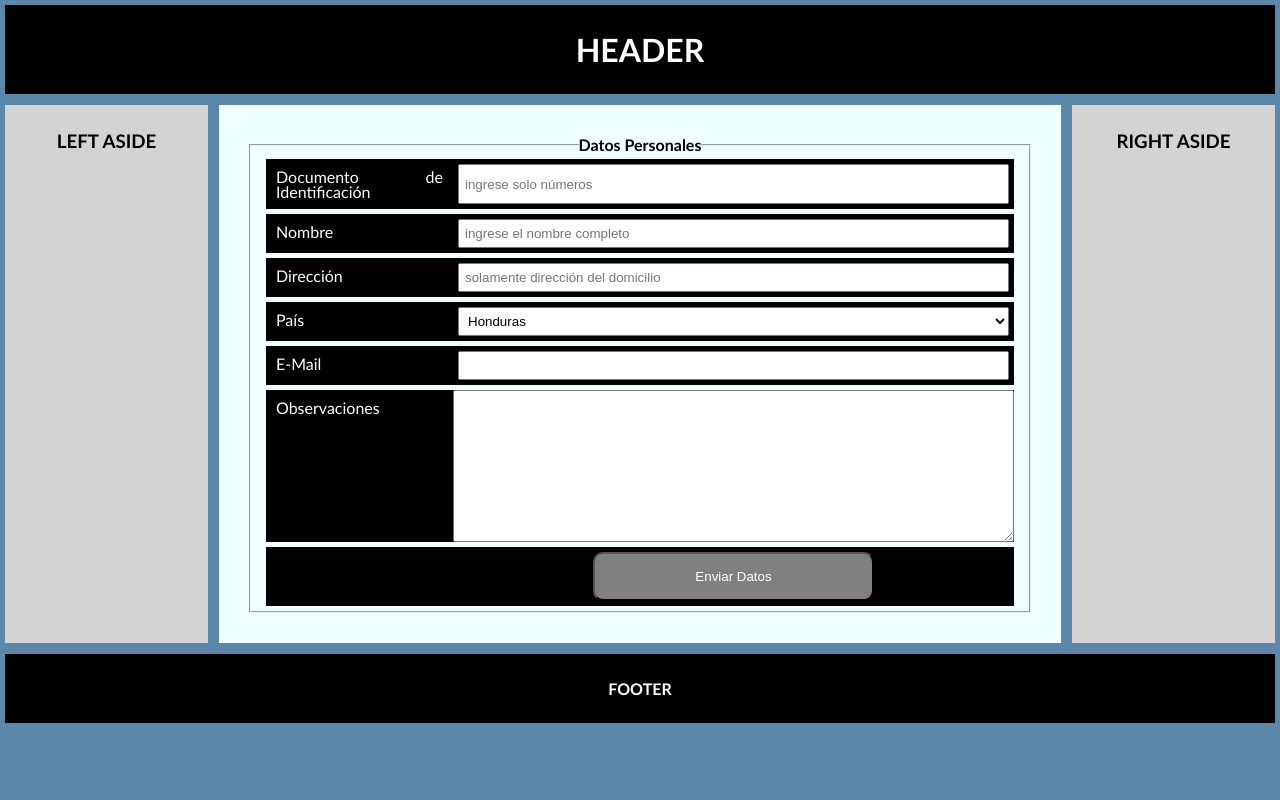
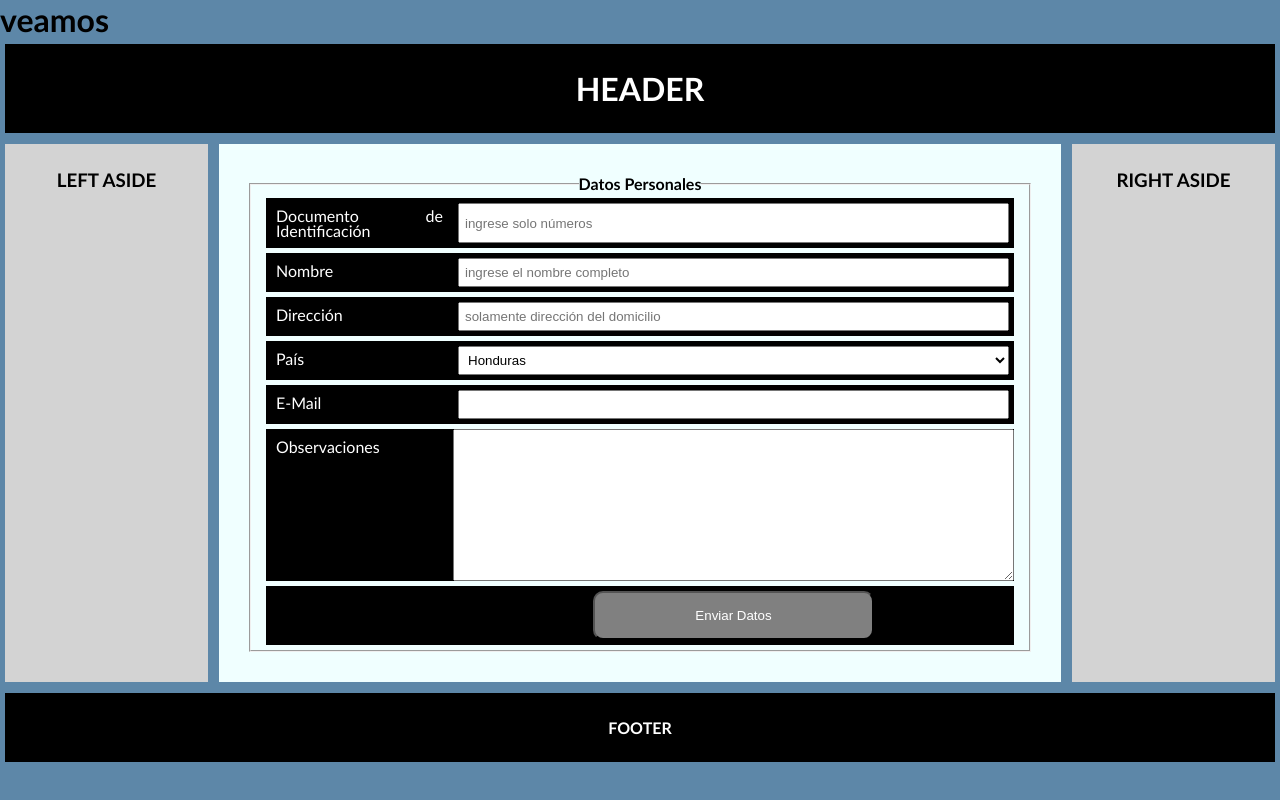
Before and after one commit to JLuisXP-UMG/HTML-Formularios, a plain HTML site: page index.html in a window 1280 px wide. Drawn offline with Linux system fonts and the light colour scheme.

Commit message:
add header

```diff
--- a/index.html
+++ b/index.html
@@ -11,6 +11,7 @@
 
 <body>
 <!--COMENTARIO-->
+<h1>veamos</h1>
         <div class="grid_container">
 
                 <header class="grid_header">
```
